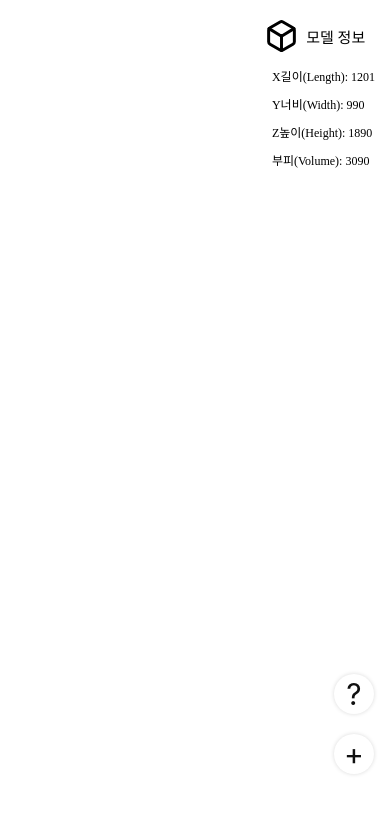
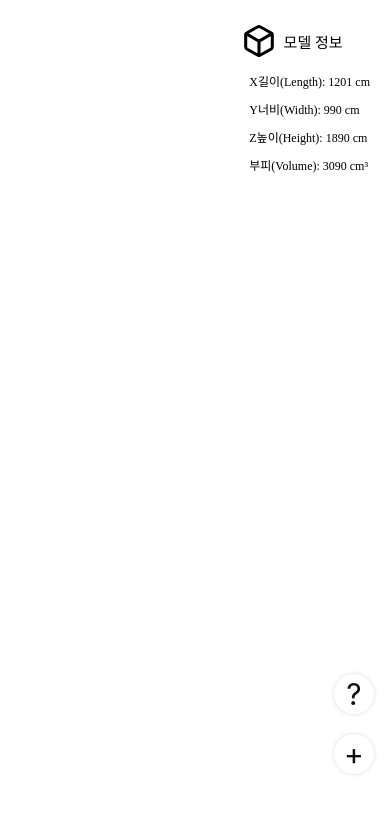
Before and after one commit to AR-mond/Client, a React (Create React App) app: page /ar/1 in a window 390 px wide. Shown: the top 814 px of the page. Built offline with nearby package versions, Linux system fonts and the light colour scheme; no server answers; a web font is replaced by a local one.

Commit message:
다듬기

```diff
--- a/src/components/ar_main/ar_main.jsx
+++ b/src/components/ar_main/ar_main.jsx
@@ -92,20 +92,20 @@ const ArMain = () => {
               <img src="/icon/cube.svg" alt="cube"></img>
               <span className={styles.titles}>모델 정보</span>
             </div>
-            <div className={styles.x_size}>X길이(Length): 1201</div>
-            <div className={styles.y_size}>Y너비(Width): 990</div>
-            <div className={styles.z_size}>Z높이(Height): 1890</div>
-            <div className={styles.v_size}>부피(Volume): 3090</div>
+            <div className={styles.x_size}>X길이(Length): 1201 cm</div>
+            <div className={styles.y_size}>Y너비(Width): 990 cm</div>
+            <div className={styles.z_size}>Z높이(Height): 1890 cm</div>
+            <div className={styles.v_size}>부피(Volume): 3090 cm³</div>
           </div>
-          <Modal />
+
           <div className={styles.toggle_btn} onClick={handleToggleBtn}>
             <div className={styles.toggle_btn_fab}>
               {toggleState ? '-' : '+'}
             </div>
           </div>
-        </model-viewer>
-      </div>
-      <div className={`${styles.info} ${toggleState ? styles.active : null}`}>
+          <div
+            className={`${styles.info} ${toggleState ? styles.active : null}`}
+          >
             <div className={styles.custom}>
               <div className={styles.custom_title}>
                 <img src="/icon/custom.svg" alt="custom"></img>
@@ -160,9 +160,8 @@ const ArMain = () => {
             </div>
             <div className={styles.qr}>
               <div className={styles.qr_title}>모바일로 스캔하여 AR로 보기</div>
-          {/* <img className={styles.qr_img} src="images/qrcode.png" alt="more" /> */}
               <img
-            src="https://api.qrserver.com/v1/create-qr-code/?data=https://www.naver.com/&amp;size=100x100"
+                src={`https://api.qrserver.com/v1/create-qr-code/?data=https://ar2art.kro.kr/ar/${id}&amp;size=100x100`}
                 alt="qr"
                 title="qr"
               />
@@ -187,6 +186,9 @@ const ArMain = () => {
               </ul>
             </div>
           </div>
+          <Modal />
+        </model-viewer>
+      </div>
     </section>
   );
 };
--- a/src/components/ar_main/ar_main.module.css
+++ b/src/components/ar_main/ar_main.module.css
@@ -6,7 +6,7 @@
 }
 
 .modelViewer {
-  width: 75%;
+  width: 100%;
 }
 
 .toggle_btn {
@@ -42,6 +42,9 @@
 
 .size {
   display: inline-flex;
+  position: absolute;
+  right: 30px;
+  top: 10px;
   flex-direction: column;
   float: right;
   margin: 10px;
@@ -225,6 +228,8 @@
 
   .size {
     font-size: 12px;
+    top: 5px;
+    right: 5px;
   }
 
   .size_title,
--- a/src/components/login_main/login_main.jsx
+++ b/src/components/login_main/login_main.jsx
@@ -1,33 +1,44 @@
 import React from 'react';
 import styles from './login_main.module.css';
+import { useNavigate } from 'react-router';
 
 const LoginMain = () => {
+  const navigate = useNavigate();
+
   return (
     <section className={styles.main}>
-            <div className={styles.container}>로그인
+      <div className={styles.container}>
+        로그인
         <div className={styles.box}>
           <div className={styles.inputid}>
-                        <input
-                            className={styles.input}
-                            placeholder="아이디를 입력하세요"/>
+            <input className={styles.input} placeholder="아이디를 입력하세요" />
           </div>
           <div className={styles.inputpassword}>
             <input
               className={styles.input}
-                            placeholder="비밀번호를 입력하세요"/>
+              type="password"
+              placeholder="비밀번호를 입력하세요"
+            />
           </div>
-                    <div className={styles.wrongpassword}>비밀번호가 일치하지 않습니다.</div>
+          <div className={styles.wrongpassword}>
+            비밀번호가 일치하지 않습니다.
+          </div>
           <section className={styles.loginidpassword}>
             <div className={styles.logincheck}>
-                            <input
-                                className={styles.check}
-                                type="checkbox" id="chk"/>
+              <input className={styles.check} type="checkbox" id="chk" />
               로그인 상태 유지
               <div className={styles.idpassword}>아이디{'/'}비밀번호 찾기</div>
             </div>
           </section>
           <div>
-                        <button className={styles.loginbtn}>로그인</button>
+            <button
+              className={styles.loginbtn}
+              onClick={() => {
+                navigate('/');
+              }}
+            >
+              로그인
+            </button>
           </div>
           <div className={styles.sns}>SNS로 간편하게 시작하기</div>
           <div className={styles.snslogo}>
@@ -42,7 +53,6 @@ const LoginMain = () => {
             <button className={styles.join}>회원가입 바로가기</button>
           </div>
         </div>
-
       </div>
     </section>
   );
--- a/src/components/login_main/login_main.module.css
+++ b/src/components/login_main/login_main.module.css
@@ -17,7 +17,6 @@
   font-size: 1.1rem;
   font-family: 'notoSansKr-bold';
 }
-
 
 .box {
   align-items: center;
@@ -57,7 +56,6 @@
   border-right: none;
   font-family: 'notoSansKr-regular';
 }
-
 
 .wrongpassword {
   display: none;
@@ -99,6 +97,7 @@
   border: 1px solid #707070;
   border-radius: 13px;
   font-family: 'notoSansKr-medium';
+  cursor: pointer;
 }
 
 .sns {
```
Lines whose indentation alone changed are shown as unchanged.
